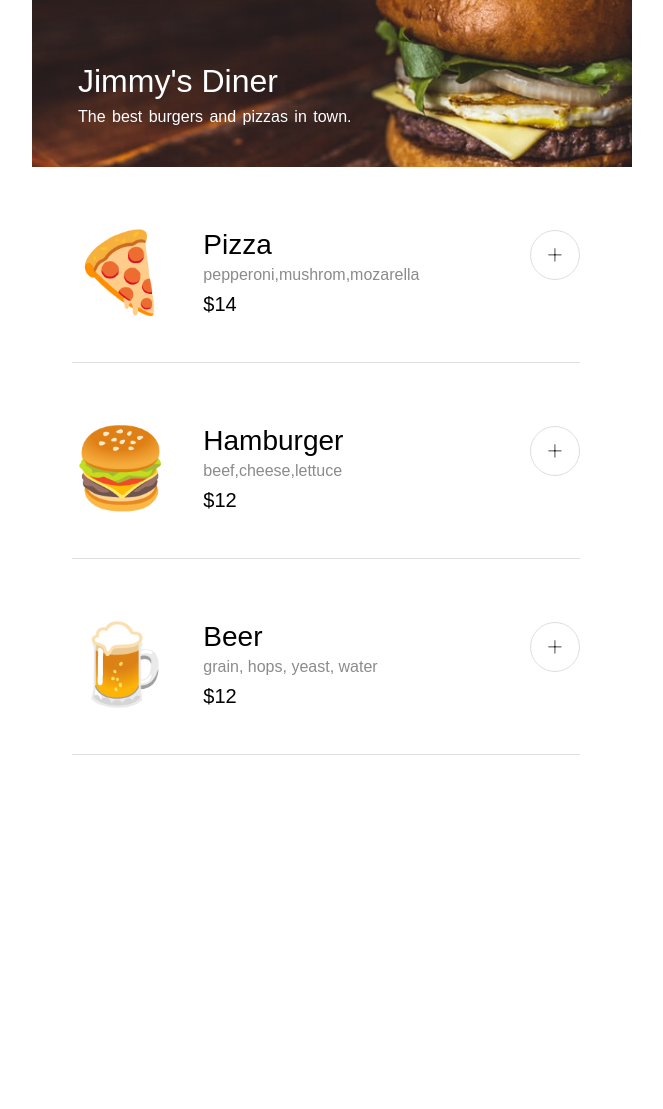
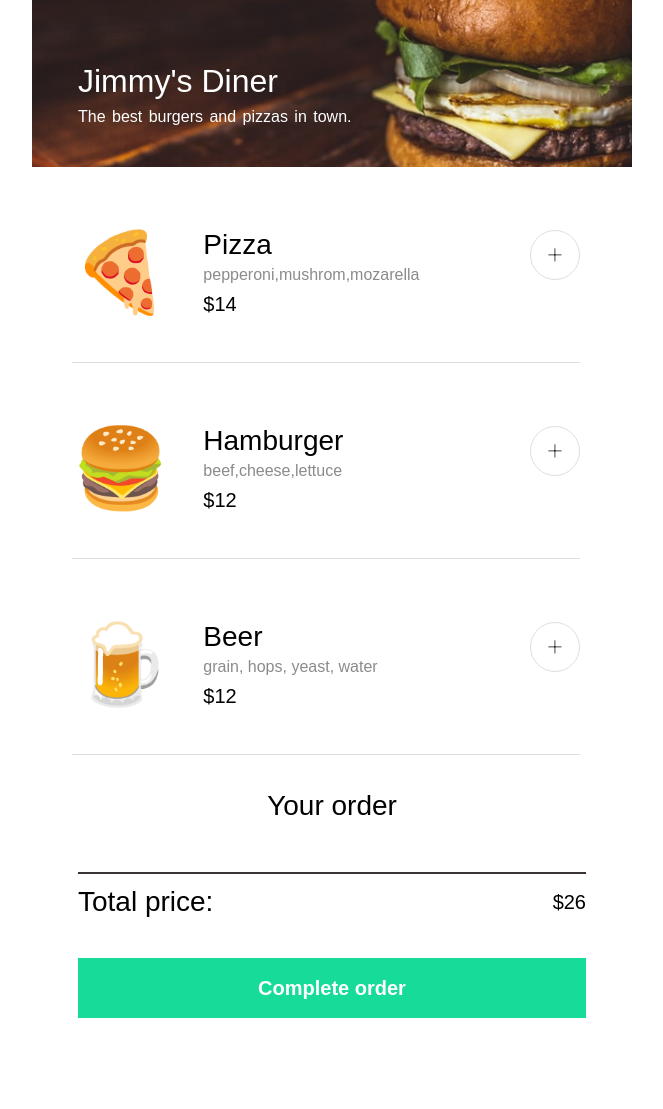
Before and after one commit to DavidfariaGIT/Scrimba-rest-js, a website built with Vite: page index.html in a window 1280 px wide. Shown: the whole page, without its empty margins (308-971 px from the left). Before the commit the page ends 800 px from the top, so only its background shows below. Built offline with nearby package versions, Linux system fonts and the light colour scheme; a web font is replaced by a local one.

Commit message:
added main section content and functionality
added rendering of data and logic behind it. Styling and cart section started

```diff
--- a/index.css
+++ b/index.css
@@ -97,3 +97,44 @@ body {
     font-size: 4.875rem;
     margin: 0;
 }
+
+/* cart section */
+.cart-container {
+    height: 319px;
+    width: 508px;
+    margin: auto;
+}
+
+.cart-container p {
+    font-size: 1.25rem;
+}
+
+.cart-title {
+    text-align: center;
+    font-size: 1.75rem;
+    font-weight: 100;
+    margin-bottom: 50px;
+}
+
+#cart-price {
+    font-size: 1.75rem;
+}
+
+.cart-btn {
+    background-color: #16DB99;
+    color: white;
+    width: 100%;
+    height: 60px;
+    border: none;
+    font-size: 1.25rem;
+    font-weight: 600;
+    margin-block: 40px;
+}
+
+.total-price-wrapper {
+   display: flex;
+   align-items: center;
+   justify-content: space-between;
+   border-top: 2px solid #393333;
+   padding-top: 12px;
+}
--- a/index.html
+++ b/index.html
@@ -27,6 +27,14 @@
       <div class="main-container">
         <ul class="list"></ul>
       </div>
+      <section class="cart-container">
+        <h3 class="cart-title">Your order</h3>
+        <div class="total-price-wrapper">
+        <p id="cart-price">Total price:</p>
+        <p>$26</p>
+        </div>
+        <button class="cart-btn">Complete order</button>
+      </section>
     </main>
     <script src="index.js" type="module"></script>
   </body>
--- a/index.js
+++ b/index.js
@@ -1,9 +1,9 @@
 import { menuArray } from "./data.js";
 
-const listEl = document.querySelector('.list');
+const listEl = document.querySelector(".list");
 
 function dataArray() {
- for (const { name, ingredients, id, price, emoji } of menuArray) {
+  for (const { name, ingredients, id, price, emoji } of menuArray) {
     const menuObject = `
      <p class="menu-emoji">${emoji}</p>
      <div class="item-info">
@@ -12,19 +12,27 @@ function dataArray() {
      <p class="price">$${price}</p>
      </div>
      <div id="info-button">
-     <button>+</button>
+     <button id="add-button" class="add-button">+</button>
      </div>
-     `
+     `;
 
-     render(menuObject)
- }
+    render(menuObject, id);
+  }
 }
 
-function render(menuItem) {
-    const listItem = document.createElement('li')
-    listItem.classList.add('list-item')
-    listItem.innerHTML = menuItem
-    listEl.appendChild(listItem)
+listEl.addEventListener("click", (e) => {
+  const clickedItem = e.target.closest("li").id;
+  let matchingObj = menuArray.find((menuItem) => menuItem.id === Number(clickedItem))
+
+
+});
+
+function render(menuItem, id) {
+  const listItem = document.createElement("li");
+  listItem.classList.add("list-item");
+  listItem.id = id;
+  listItem.innerHTML = menuItem;
+  listEl.appendChild(listItem);
 }
 
 dataArray();
```
